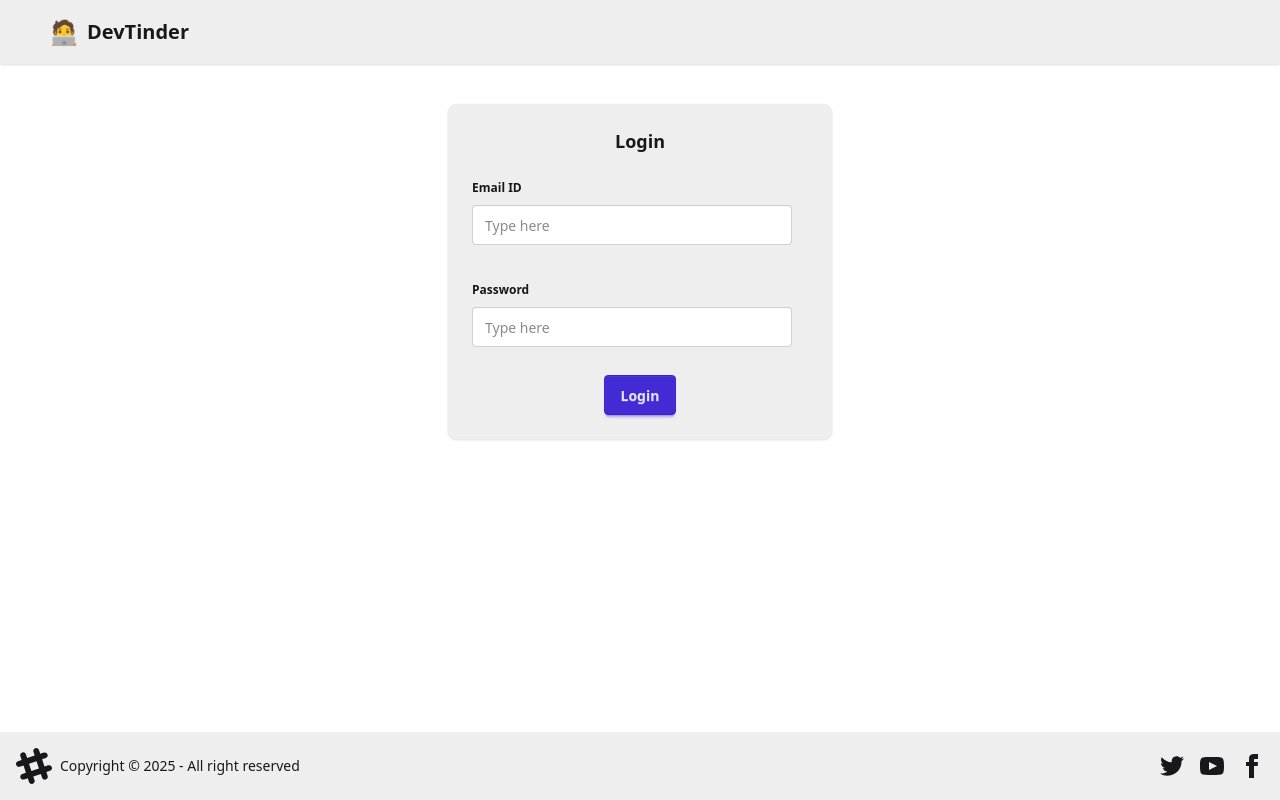
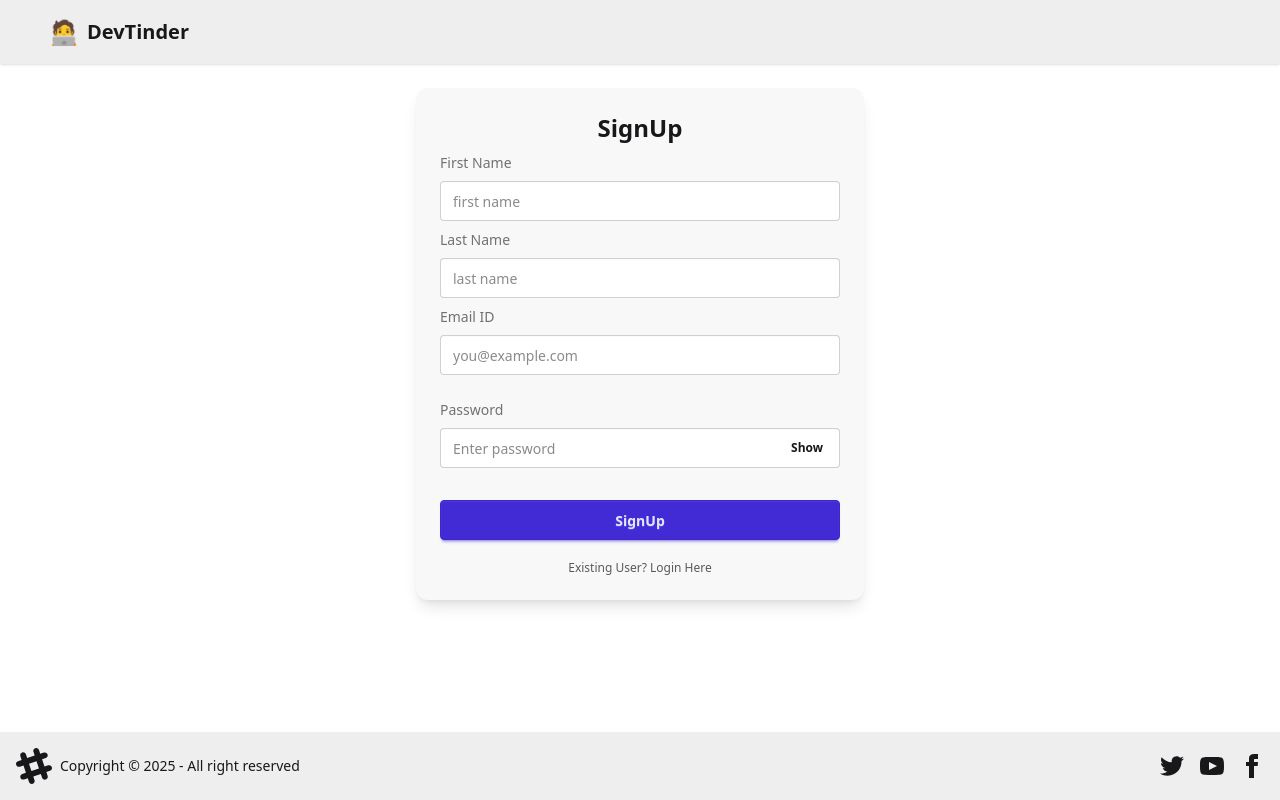
Before and after one commit to Gulshan7250/devTinder-web, a React (Vite) app: page /login in a window 1280 px wide. Built offline with nearby package versions, Linux system fonts and the light colour scheme; no server answers.

Commit message:
Added SignUp form + bug fixes

```diff
--- a/src/components/EditProfile.jsx
+++ b/src/components/EditProfile.jsx
@@ -14,120 +14,155 @@ const EditProfile = ({ user }) => {
   const [about, setAbout] = useState(user.about);
 
   const [error, setError] = useState("");
+  const [loading, setLoading] = useState(false);
   const dispatch = useDispatch();
   const [showToast, setShowToast] = useState(false);
 
   const saveProfile = async () => {
     setError("");
+    if (!firstName.trim() || !lastName.trim()) {
+      setError("First & last name required.");
+      return;
+    }
+
     try {
+      setLoading(true);
       const res = await axios.patch(
         BASE_URL + "/profile/edit",
-        {
-          firstName,
-          lastName,
-          photoUrl,
-          age,
-          gender,
-          about,
-        },
-        {
-          withCredentials: true,
-        }
+        { firstName, lastName, photoUrl, age, gender, about },
+        { withCredentials: true }
       );
       dispatch(addUser(res?.data?.data));
       setShowToast(true);
-      setTimeout(() => {
-        setShowToast(false);
-      }, 3000);
+      setTimeout(() => setShowToast(false), 3000);
     } catch (err) {
-      setError(err.response.data);
+      setError(err?.response?.data || err?.message || "Failed to save.");
+    } finally {
+      setLoading(false);
     }
   };
 
   return (
     user && (
-      <div className="flex justify-center my-10">
-        <div className="flex justify-center mx-10">
-          <div className="card bg-base-300 w-96 shadow-sm">
-            <div className="card-body">
-              <h2 className="card-title flex justify-center">Edit Profile</h2>
-              <fieldset className="fieldset my-1">
-                <legend className="fieldset-legend">First Name</legend>
+      <div className="px-4 my-10">
+        <div className="max-w-6xl mx-auto">
+          <div className="flex flex-col lg:flex-row gap-6">
+            {/* Form */}
+            <div className="flex-1">
+              <div className="card bg-base-200 shadow-md rounded-2xl overflow-hidden">
+                <div className="card-body p-5">
+                  <h2 className="card-title justify-center text-lg md:text-xl">
+                    Edit Profile
+                  </h2>
+
+                  <label className="label mt-2">
+                    <span className="label-text">First Name</span>
+                  </label>
                   <input
                     type="text"
-                  className="input"
-                  placeholder="Type here"
+                    className="input input-bordered w-full"
+                    placeholder="First name"
                     value={firstName}
                     onChange={(e) => setFirstName(e.target.value)}
                   />
-              </fieldset>
-              <fieldset className="fieldset">
-                <legend className="fieldset-legend">Last Name</legend>
+
+                  <label className="label mt-3">
+                    <span className="label-text">Last Name</span>
+                  </label>
                   <input
                     type="text"
-                  className="input"
-                  placeholder="Type here"
+                    className="input input-bordered w-full"
+                    placeholder="Last name"
                     value={lastName}
                     onChange={(e) => setLastName(e.target.value)}
                   />
-              </fieldset>
-              <fieldset className="fieldset">
-                <legend className="fieldset-legend">Age</legend>
+
+                  <div className="grid grid-cols-2 gap-3 mt-3">
+                    <div>
+                      <label className="label">
+                        <span className="label-text">Age</span>
+                      </label>
                       <input
                         type="number"
-                  className="input"
-                  placeholder="Type here"
+                        min="0"
+                        className="input input-bordered w-full"
+                        placeholder="Age"
                         value={age}
                         onChange={(e) => setAge(e.target.value)}
                       />
-              </fieldset>
-              <fieldset className="fieldset">
-                <legend className="fieldset-legend">About</legend>
+                    </div>
+
+                    <div>
+                      <label className="label">
+                        <span className="label-text">Gender</span>
+                      </label>
                       <input
                         type="text"
-                  className="input"
-                  placeholder="Type here"
+                        className="input input-bordered w-full"
+                        placeholder="Gender"
+                        value={gender}
+                        onChange={(e) => setGender(e.target.value)}
+                      />
+                    </div>
+                  </div>
+
+                  <label className="label mt-3">
+                    <span className="label-text">Photo URL</span>
+                  </label>
+                  <input
+                    type="text"
+                    className="input input-bordered w-full"
+                    placeholder="Image link"
+                    value={photoUrl}
+                    onChange={(e) => setPhotoUrl(e.target.value)}
+                  />
+
+                  <label className="label mt-3">
+                    <span className="label-text">About</span>
+                  </label>
+                  <textarea
+                    className="textarea textarea-bordered w-full"
+                    rows="3"
+                    placeholder="Short bio"
                     value={about}
                     onChange={(e) => setAbout(e.target.value)}
                   />
-              </fieldset>
-              <fieldset className="fieldset">
-                <legend className="fieldset-legend">PhotoUrl</legend>
-                <input
-                  type="text"
-                  className="input"
-                  placeholder="Type here"
-                  value={photoUrl}
-                  onChange={(e) => setPhotoUrl(e.target.value)}
-                />
-              </fieldset>
-              <fieldset className="fieldset">
-                <legend className="fieldset-legend">Gender</legend>
-                <input
-                  type="text"
-                  className="input"
-                  placeholder="Type here"
-                  value={gender}
-                  onChange={(e) => setGender(e.target.value)}
-                />
-              </fieldset>
 
-              <div className="card-actions justify-center items-center flex flex-col">
-                <p className="text-red-500 ">{error}</p>
-                <button className="btn btn-primary" onClick={saveProfile}>
+                  <div className="mt-4 flex flex-col sm:flex-row gap-3 items-center">
+                    <button
+                      className={`btn btn-primary ${loading ? "loading" : ""}`}
+                      onClick={saveProfile}
+                      disabled={loading}
+                    >
                       Save Profile
                     </button>
+
+                    <p className="text-sm text-red-500">{error}</p>
                   </div>
                 </div>
               </div>
             </div>
+
+            {/* Live Preview */}
+            <div className="w-full lg:w-80">
+              <div className="sticky top-6">
                 <UserCard
                   user={{ firstName, lastName, photoUrl, age, gender, about }}
                 />
+              </div>
+            </div>
+          </div>
+        </div>
+
+        {/* Toast */}
         {showToast && (
-        <div className="toast toast-top toast-center">
-          <div className="alert alert-success">
+          <div className="fixed left-1/2 top-6 transform -translate-x-1/2 pointer-events-none">
+            <div className="toast pointer-events-auto">
+              <div className="alert alert-success shadow-lg">
+                <div>
                   <span>Profile saved successfully.</span>
+                </div>
+              </div>
             </div>
           </div>
         )}
--- a/src/components/Feed.jsx
+++ b/src/components/Feed.jsx
@@ -22,6 +22,10 @@ const Feed = () => {
     getFeed();
   }, []);
 
+  if(!feed) return;
+
+  if(feed.length <= 0) return <h1>No new users founds!</h1>;
+
   return (
     feed && (
     <div className='flex justify-center my-15'>
--- a/src/components/Login.jsx
+++ b/src/components/Login.jsx
@@ -8,50 +8,160 @@ import { BASE_URL } from "../utils/constant";
 const Login = () => {
   const [emailId, setEmailId] = useState("");
   const [password, setPassword] = useState("");
+  const [firstName, setFirstName] = useState("");
+  const [lastName, setLastName] = useState("");
+  const [isLoginForm, setIsLoginForm] = useState("");
   const [error, setError] = useState("");
+  const [loading, setLoading] = useState(false);
+  const [showPassword, setShowPassword] = useState(false);
+
   const dispatch = useDispatch();
   const navigate = useNavigate();
 
   const handleLogin = async () => {
+    setError("");
+    if (!emailId.trim() || !password) {
+      setError("Please enter email and password.");
+      return;
+    }
+
+    try {
+      setLoading(true);
+      const res = await axios.post(
+        BASE_URL + "/login",
+        { emailId: emailId.trim(), password },
+        { withCredentials: true }
+      );
+      dispatch(addUser(res.data));
+      navigate("/");
+    } catch (err) {
+      setError(err?.response?.data?.message || err?.response?.data || "Something went wrong");
+    } finally {
+      setLoading(false);
+    }
+  };
+
+  const handleSignUp = async () => {
     try{
       const res =await axios.post(
-      BASE_URL+"/login", {
-      emailId,
-      password,
-    },
-    {
-      withCredentials: true
-    }
-  );
-  dispatch(addUser(res.data));
-  return navigate("/");
-   }
-    catch (err){
-      setError(err?.response?.data || "Something went wrong");
+        BASE_URL+"/signup",
+        { firstName, lastName, emailId, password},
+        {withCredentials: true}
+      );
+      dispatch(addUser(res.data.data));
+      return navigate("/profile");
+
+    }catch(err){
+    setError(err?.response?.data?.message || err?.response?.data || "Something went wrong");
+    } finally {
+      setLoading(false);
     }
   }
 
+
+  const onKey = (e) => {
+    if (e.key === "Enter") handleLogin();
+  };
+
   return (
-    <div className="flex justify-center my-10">
-      <div className="card bg-base-300 w-96 shadow-sm">
-        <div className="card-body">
-          <h2 className="card-title flex justify-center">Login</h2>
-          <fieldset className="fieldset my-2">
-            <legend className="fieldset-legend">Email ID</legend>
-            <input type="email" className="input" placeholder="Type here" value={emailId}
+    <div className="flex items-center justify-center min-h-[70vh] px-4">
+      <div className="card bg-base-200 w-full max-w-md shadow-lg rounded-xl">
+        <div className="card-body p-6">
+          <h2 className="card-title justify-center text-2xl font-semibold">
+            {isLoginForm ? "Login":"SignUp"}
+          </h2>
+
+          {error && (
+            <div className="alert alert-error shadow-sm my-3">
+              <div>
+                <svg xmlns="http://www.w3.org/2000/svg" className="stroke-current h-5 w-5" viewBox="0 0 24 24"><path strokeLinecap="round" strokeLinejoin="round" strokeWidth="2" d="M12 9v2m0 4h.01M21 12a9 9 0 11-18 0 9 9 0 0118 0z" /></svg>
+                <span className="text-sm">{error}</span>
+              </div>
+            </div>
+          )}
+
+          {!isLoginForm && (
+          <>
+          <label className="label">
+          <span className="label-text">First Name</span>
+          </label>
+          <input
+            type="text"
+            className="input input-bordered w-full"
+            placeholder="first name"
+            value={firstName}
+            onChange={(e) => setFirstName(e.target.value)}
+            onKeyDown={onKey}
+            aria-label="First Name"
+          />
+
+            <label className="label">
+            <span className="label-text">Last Name</span>
+          </label>
+          <input
+            type="text"
+            className="input input-bordered w-full"
+            placeholder="last name"
+            value={lastName}
+            onChange={(e) => setLastName(e.target.value)}
+            onKeyDown={onKey}
+            aria-label="Last Name"
+          />
+          </>
+          )}
+
+          <label className="label">
+            <span className="label-text">Email ID</span>
+          </label>
+          <input
+            type="email"
+            className="input input-bordered w-full"
+            placeholder="you@example.com"
+            value={emailId}
             onChange={(e) => setEmailId(e.target.value)}
+            onKeyDown={onKey}
+            aria-label="Email ID"
+          />
+
+          <label className="label mt-4">
+            <span className="label-text">Password</span>
+          </label>
+          <div className="relative">
+            <input
+              type={showPassword ? "text" : "password"}
+              className="input input-bordered w-full pr-20"
+              placeholder="Enter password"
+              value={password}
+              onChange={(e) => setPassword(e.target.value)}
+              onKeyDown={onKey}
+              aria-label="Password"
             />
-          </fieldset>
-          <fieldset className="fieldset my-2">
-            <legend className="fieldset-legend">Password</legend>
-            <input type="password" className="input" placeholder="Type here" value={password}
-            onChange={(e) => setPassword(e.target.value)}
-            />
-          </fieldset>
-          <div className="card-actions justify-center items-center flex flex-col">
-            <p className="text-red-500 ">{error}</p>
-            <button className="btn btn-primary" onClick={handleLogin}>Login</button>
+            <button
+              type="button"
+              onClick={() => setShowPassword((s) => !s)}
+              className="btn btn-ghost btn-sm absolute right-1 top-1/2 -translate-y-1/2"
+              aria-pressed={showPassword}
+              aria-label={showPassword ? "Hide password" : "Show password"}
+            >
+              {showPassword ? "Hide" : "Show"}
+            </button>
           </div>
+
+          <div className="card-actions justify-center mt-6">
+            <button
+              className={`btn btn-primary w-full ${loading ? "loading" : ""}`}
+              onClick={isLoginForm? handleLogin: handleSignUp}
+            >
+              {isLoginForm ? "Login" : "SignUp"}
+            </button>
+          </div>
+
+          <p className="text-xs text-center opacity-70 mt-3 cursor-pointer" onClick={()=>setIsLoginForm((value) => !value)}>
+            {isLoginForm
+            ? "New User? Signup Here"
+            : "Existing User? Login Here"
+            }
+          </p>
         </div>
       </div>
     </div>
--- a/src/components/UserCard.jsx
+++ b/src/components/UserCard.jsx
@@ -1,22 +1,55 @@
+import axios from "axios";
 import React from "react";
+import { useDispatch } from "react-redux";
+import { BASE_URL } from "../utils/constant";
+import { removeUserFromFeed } from "../utils/feedSlice";
 
-const UserCard = ({user}) => {
-    const {firstName, lastName, photoUrl, age, gender, about} = user;
+const UserCard = ({ user }) => {
+  const { _id,firstName, lastName, photoUrl, age, gender, about } = user;
+  const dispatch = useDispatch();
+
+  const handleSendRequest = async (status, userId) => {
+    try{
+      const res = await axios.post(
+        BASE_URL+"/request/send/"+status+"/"+userId,
+        {},
+        {withCredentials: true}
+      );
+      dispatch(removeUserFromFeed(userId));
+    }catch(err){}
+  }
+
   return (
-      <div className="card bg-base-300 w-96 shadow-sm">
-        <figure>
-          <img className="my-3"
-            src={user.photoUrl}
+    <div className="card bg-base-200 w-full max-w-sm mx-auto shadow-md hover:shadow-xl transition-all duration-300 rounded-xl">
+
+      <figure className="w-full h-48 bg-base-300 overflow-hidden rounded-t-xl">
+        <img
+          className="w-full h-full object-cover hover:scale-105 transition-all duration-300"
+          src={photoUrl}
           alt="Photo"
         />
       </figure>
-        <div className="card-body ">
-          <h2 className="card-title flex justify-center">{firstName+ " " + lastName}</h2>
-         {age && gender && <p>{age + " " + gender}</p>}
-          <p>{about}</p>
-          <div className="card-actions flex justify-center my-4">
-            <button className="btn btn-primary">Ignore</button>
-            <button className="btn btn-secondary">Interested</button>
+
+      <div className="card-body p-5 text-center">
+        <h2 className="card-title justify-center text-xl font-semibold">
+          {firstName + " " + lastName}
+        </h2>
+
+        {age && gender && (
+          <p className="text-sm opacity-70">{age + " • " + gender}</p>
+        )}
+
+        <p className="text-sm mt-2 opacity-80 line-clamp-3">{about}</p>
+
+        <div className="card-actions flex justify-center mt-4 gap-3">
+          <button className="btn btn-outline btn-sm px-5 rounded-full"
+          onClick={()=> handleSendRequest("ignored", _id)}>
+            Ignore
+          </button>
+          <button className="btn btn-primary btn-sm px-5 rounded-full"
+          onClick={()=> handleSendRequest("interested", _id)}>
+            Interested
+          </button>
         </div>
       </div>
     </div>
```
Also changed, not shown: src/utils/feedSlice.js (+4 -3 lines), 1 other file (tests, documents, lock files or other folders). Lines whose indentation alone changed are shown as unchanged.
